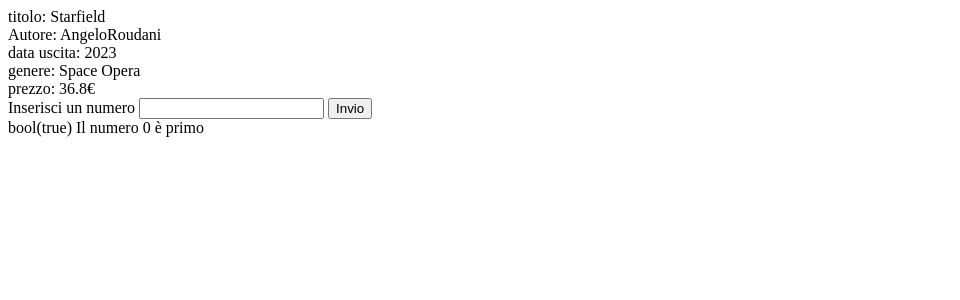
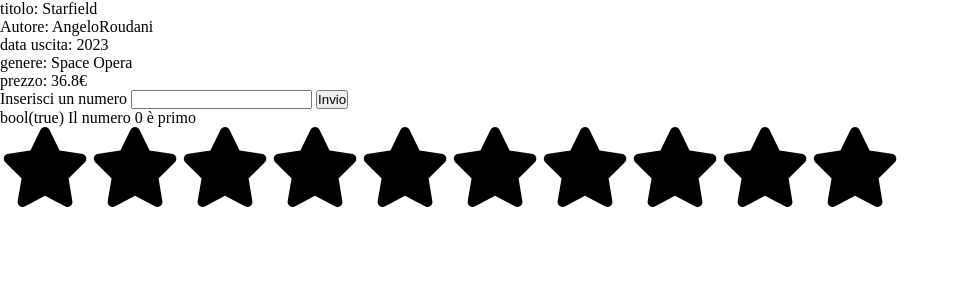
Before and after one commit to AngeloRoudani/proveVarie, a PHP site: page / in a window 1280 px wide. Shown: the top 300 px of the page, without its empty margins (0-960 px from the left). Run offline with PHP 8.4, Linux system fonts and the light colour scheme.

Commit message:
crezione script per votazione con stelle

```diff
--- a/index.php
+++ b/index.php
@@ -59,6 +59,8 @@ function verifyNumber($randomNumber) {
 <head>
     <meta charset="UTF-8">
     <meta name="viewport" content="width=device-width, initial-scale=1.0">
+    <link rel="stylesheet" href="./style/general.css">
+    <link rel="stylesheet" href="https://cdnjs.cloudflare.com/ajax/libs/font-awesome/6.4.0/css/all.min.css" integrity="sha512-iecdLmaskl7CVkqkXNQ/ZH/XLlvWZOJyj7Yy7tcenmpD1ypASozpmT/E0iPtmFIB46ZmdtAc9eNBvH0H/ZpiBw==" crossorigin="anonymous" referrerpolicy="no-referrer" />
     <title>Document</title>
 </head>
 <body>
@@ -97,6 +99,11 @@ function verifyNumber($randomNumber) {
         <?php echo verifyNumber($chooseOne) ?>
     </div>
 
+    <div class="starWrapper">
+
+
+    </div>
+
 
 
 
--- a/main.js
+++ b/main.js
@@ -1,12 +1,64 @@
-let myInput = document.getElementById('figa');
-let listwrapper = document.getElementById('list');
+const starWrapper = document.querySelector('.starWrapper');
+let singleStar = 0;
+let starList =  getStars(singleStar);
 
-function getList() {
+//funzione che inserisce stelle nel DOM
 
-    let myValue = "";
+function getDomStars(list) {
 
-    myValue = myInput.value;
+    for(let i = 0; i <= list.length - 1; i++) {
 
-    listwrapper.innerHTML += myValue;
+        starWrapper.innerHTML += `${list[i]}`;
+
+    }
+}
+getDomStars(starList)
+
+//ciclo che aggiunge a ogni stella un ascoltatore di eventi
+
+const star = document.querySelectorAll('.fa-star');
+console.log(star)
+
+for (let i = 0; i <= star.length - 1; i++) {
+
+    star[i].addEventListener('click', function() {
+
+        singleStar = parseInt([i + 1]);
+        starList = getStars(singleStar);
+        removeDomStars()
+        getDomStars(starList);
+
+    })
+}
+
+//funzione di rimozione elementi dal DOM
+
+function removeDomStars() {
+
+    for(let i = 1; i <= star.length; i++) {
+        const eraseStar = document.querySelector("i:first-child")
+        eraseStar.parentElement.removeChild(eraseStar)
+    }
 
 }
+
+// funzione che pusha la stella nell'array
+function getStars(number) {
+
+    let newStar = [];
+
+    for(let i = 0; i < number ; i++) {
+
+        let singleStar = `<i class="fa-solid fa-star big full" id="star${i}"></i>`
+        newStar.push(singleStar)
+
+    }
+    for(let i = number; i <= (10 - 1) ; i++) {
+
+        let singleStar = `<i class="fa-solid fa-star big" id="star${i}"></i>`
+        newStar.push(singleStar)
+
+    }
+
+    return newStar;
+}
--- /dev/null
+++ b/style/general.css
@@ -0,0 +1,15 @@
+* {
+    margin: 0;
+    padding: 0;
+    box-sizing: border-box;
+}
+
+
+.full {
+
+    color: blue;
+}
+
+.big {
+    font-size: 5rem;
+}
```
Also changed, not shown: Models/Book.php (indentation only).
